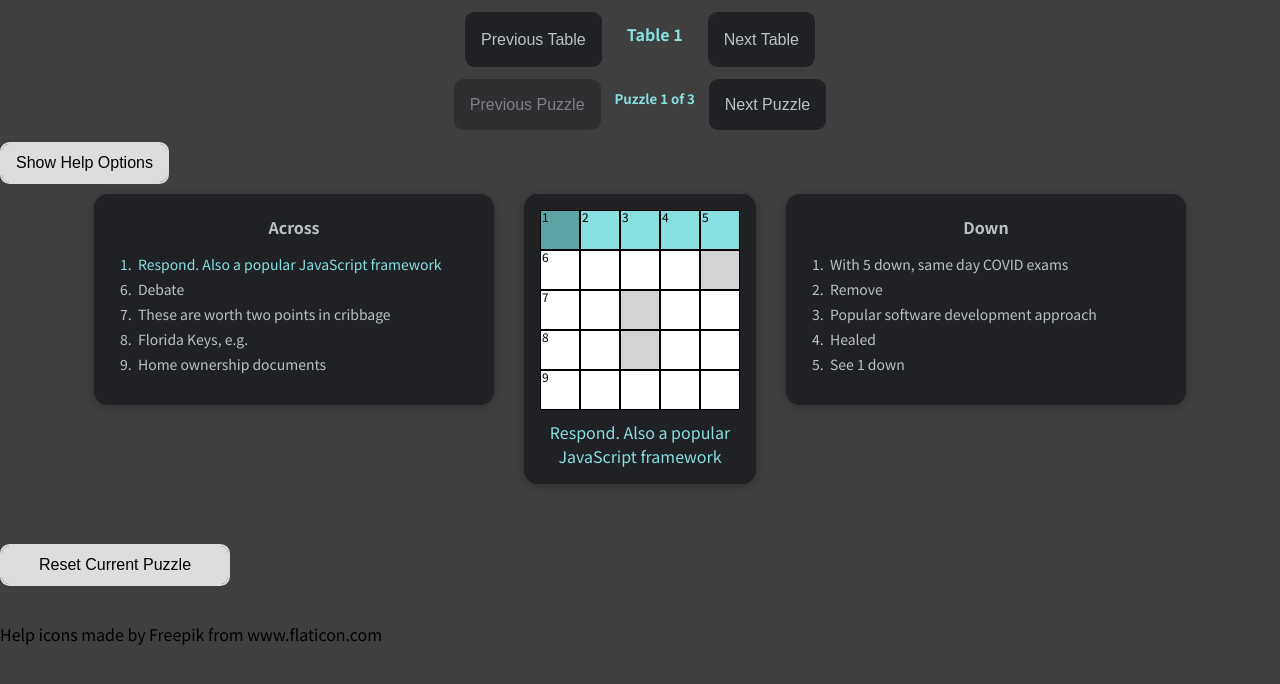
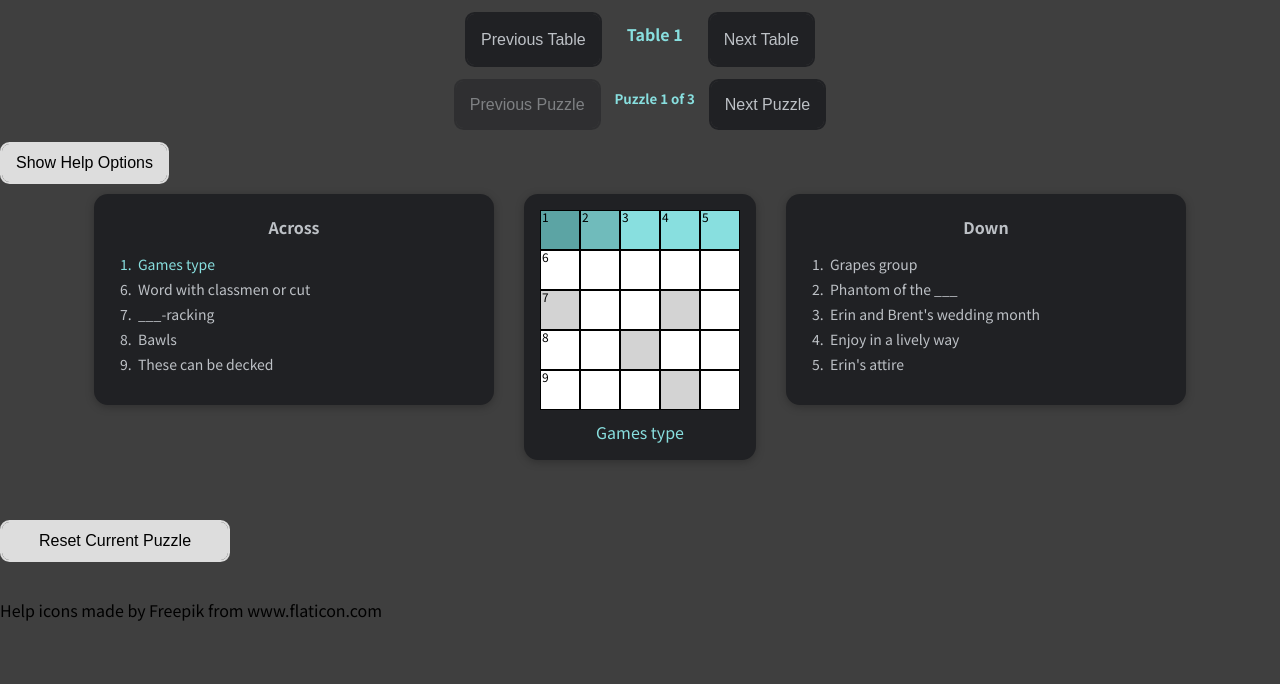
Before and after one commit to bka04/wedding, a React (Create React App) app: page /home in a window 1280 px wide. Shown: the top 684 px of the page. Built offline with nearby package versions, Linux system fonts and the light colour scheme.

Commit message:
Add real data for two puzzles

```diff
--- a/src/components/crosswords/CrosswordPuzzles.js
+++ b/src/components/crosswords/CrosswordPuzzles.js
@@ -3,21 +3,21 @@ const PUZZLES = [
     table: "1",
     id: "1",
     type: "crossword",
-    answerText:    "reactarguepairsisletdeeds",
-    usedForJumble: "x        x  x    x       ",
+    answerText:    "boarduppernervecrieshalls",
+    usedForJumble: " x        x  x   x     x ",
     acrossClues: [
-      { number: 1, text: "Respond.  Also a popular JavaScript framework" },
-      { number: 6, text: "Debate" },
-      { number: 7, text: "These are worth two points in cribbage" },
-      { number: 8, text: "Florida Keys, e.g." },
-      { number: 9, text: "Home ownership documents" },
+      { number: 1, text: "Games type" },
+      { number: 6, text: "Word with classmen or cut" },
+      { number: 7, text: "___-racking" },
+      { number: 8, text: "Bawls" },
+      { number: 9, text: "These can be decked" },
     ],
     downClues: [
-      { number: 1, text: "With 5 down, same day COVID exams" },
-      { number: 2, text: "Remove" },
-      { number: 3, text: "Popular software development approach" },
-      { number: 4, text: "Healed" },
-      { number: 5, text: "See 1 down" },
+      { number: 1, text: "Grapes group" },
+      { number: 2, text: "Phantom of the ___" },
+      { number: 3, text: "Erin and Brent's wedding month" },
+      { number: 4, text: "Enjoy in a lively way" },
+      { number: 5, text: "Erin's attire" },
     ],
   },
   {
@@ -25,45 +25,22 @@ const PUZZLES = [
     id: "2",
     type: "crossword",
     answerText:
-      "glad shawauge purebloc agessugarcoat   doe   sweettalkiran icondisc minestye edge",
+      "macawidahosobertriadsends",
     usedForJumble:
-      "  x                 x            x               x                    x          ",
+      " x       x   x x         ",
     acrossClues: [
-      { number: 1, text: "Happy" },
-      { number: 5, text: "Manchester United defender Luke" },
-      { number: 9, text: "Telephus's mother in mythology" },
-      { number: 10, text: "Free from contaminant" },
-      { number: 11, text: "Voting or country group" },
-      { number: 12, text: "Board game specification" },
-      { number: 13, text: "Garment of gumdrops?" },
-      { number: 15, text: "Jane or John" },
-      { number: 16, text: "Lecture on lollipops?" },
-      { number: 22, text: "Iraq neighbor" },
-      { number: 23, text: "Desktop shortcut" },
-      { number: 24, text: "Word preceding golf or jockey" },
-      { number: 25, text: "Not yours" },
-      { number: 26, text: "Eyelid lump" },
-      { number: 27, text: "Microsoft's web browser" },
+      { number: 1, text: "Tropical parrot" },
+      { number: 6, text: "State sometimes confused with Iowa" },
+      { number: 7, text: "Not drunk" },
+      { number: 8, text: "Group of three connected things" },
+      { number: 9, text: "Transmits electronically" },
     ],
     downClues: [
-      { number: 1, text: "Jabbers" },
-      { number: 2, text: "Athleisure giant, colloquially" },
-      {
-        number: 3,
-        text: "Les Miserables song ABC Cafe/Red and Black: 'I am ___! I am aghast! Is Marius in love at last?'",
-      },
-      { number: 4, text: "Luxurious self-indulgence" },
-      { number: 5, text: "Four-dimensional continuum" },
-      { number: 6, text: "Les Miserables author" },
-      { number: 7, text: "Pi * r-squared for a circle" },
-      { number: 8, text: "Columbus's voyage direction" },
-      { number: 14, text: "Decay" },
-      { number: 16, text: "Crib death" },
-      { number: 17, text: "___ of habeas corpus" },
-      { number: 18, text: "Not hard" },
-      { number: 19, text: "Base counterpart" },
-      { number: 20, text: "Like Rip Van Winkle's slumber or Gandalf's beard" },
-      { number: 21, text: "It's slapped in laughter" },
+      { number: 1, text: "Sprays" },
+      { number: 2, text: "Love" },
+      { number: 3, text: "___ in the Woods" },
+      { number: 4, text: "In the lead" },
+      { number: 5, text: "What Brent and Erin like to play with" },
     ],
   },
   {
```
